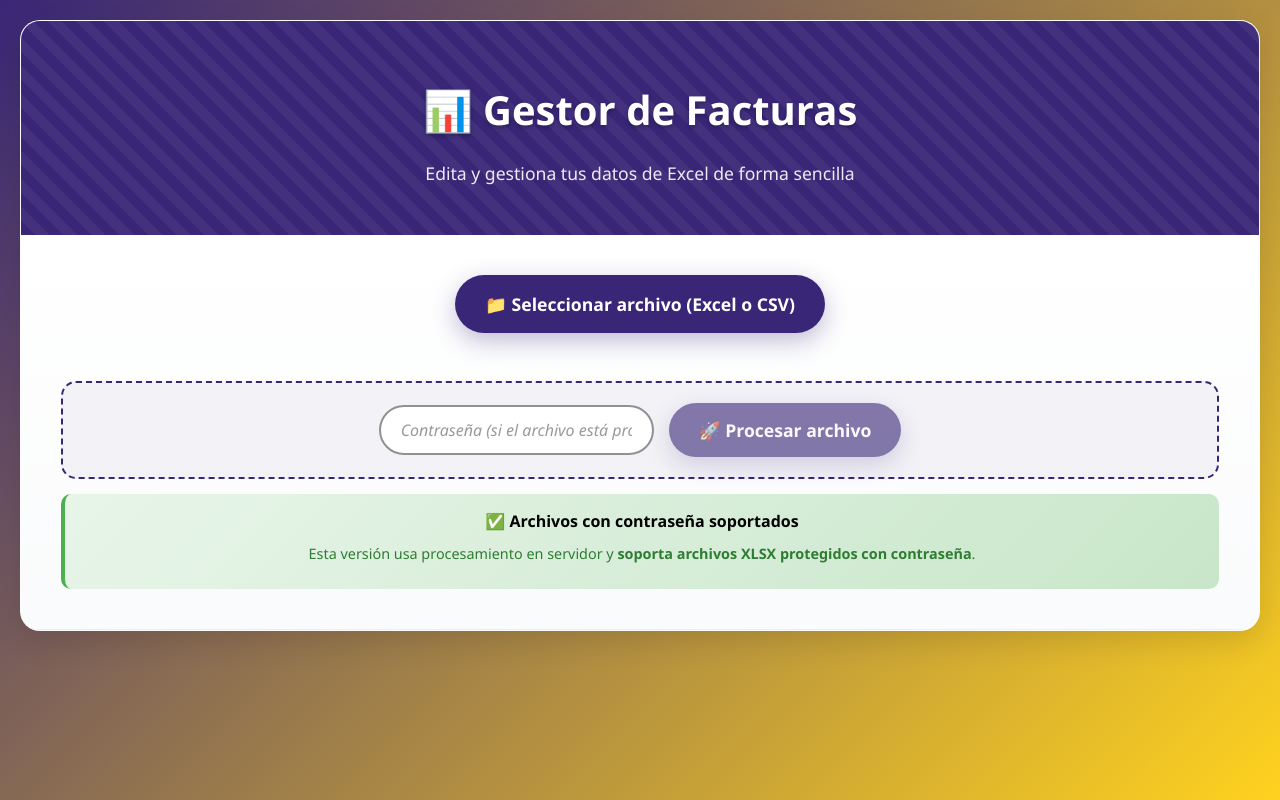
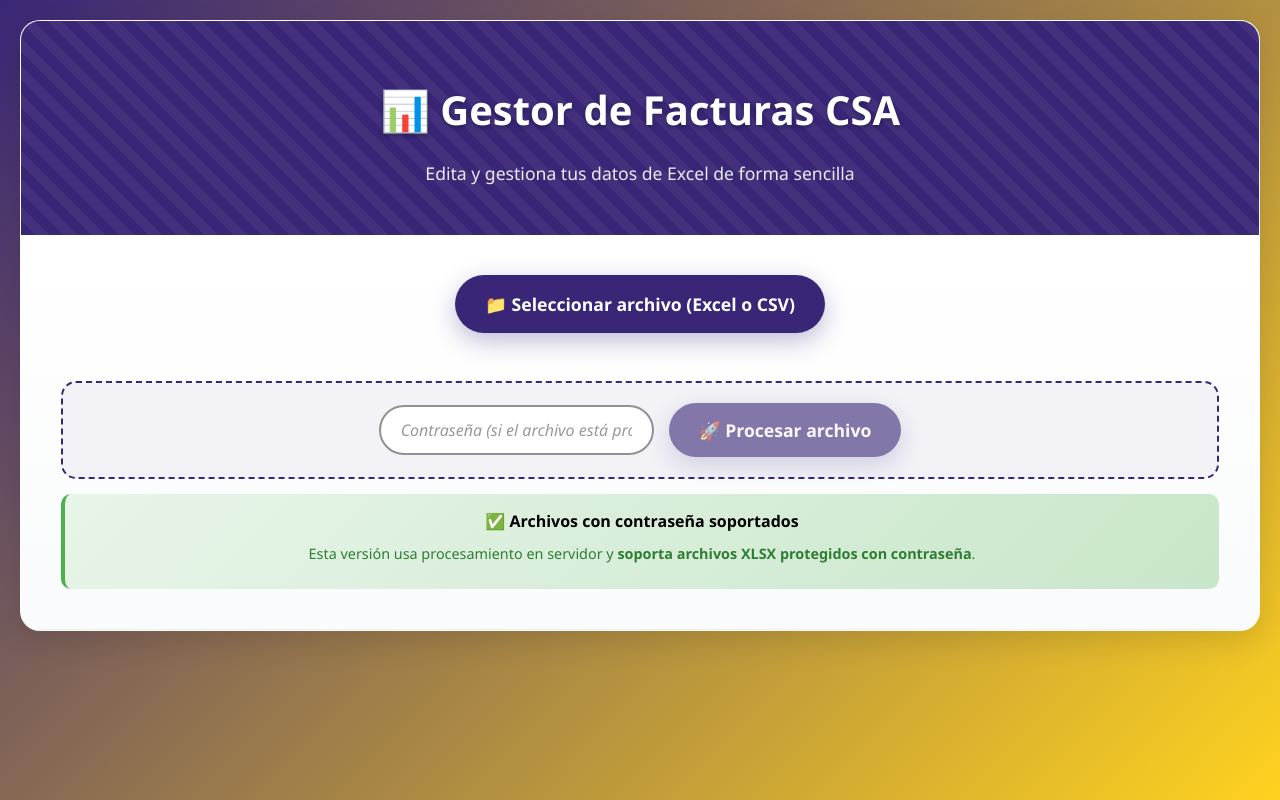
Before and after one commit to DiLe0n/facturasEditor, a website: page public/index.html in a window 1280 px wide. Drawn offline with nearby package versions, Linux system fonts and the light colour scheme.

Commit message:
nodejs 2 commit

```diff
--- a/public/index.html
+++ b/public/index.html
@@ -10,7 +10,7 @@
 <body>
     <div class="container">
         <div class="header">
-            <h1>📊 Gestor de Facturas</h1>
+            <h1>📊 Gestor de Facturas CSA</h1>
             <p>Edita y gestiona tus datos de Excel de forma sencilla</p>
         </div>
 
```
